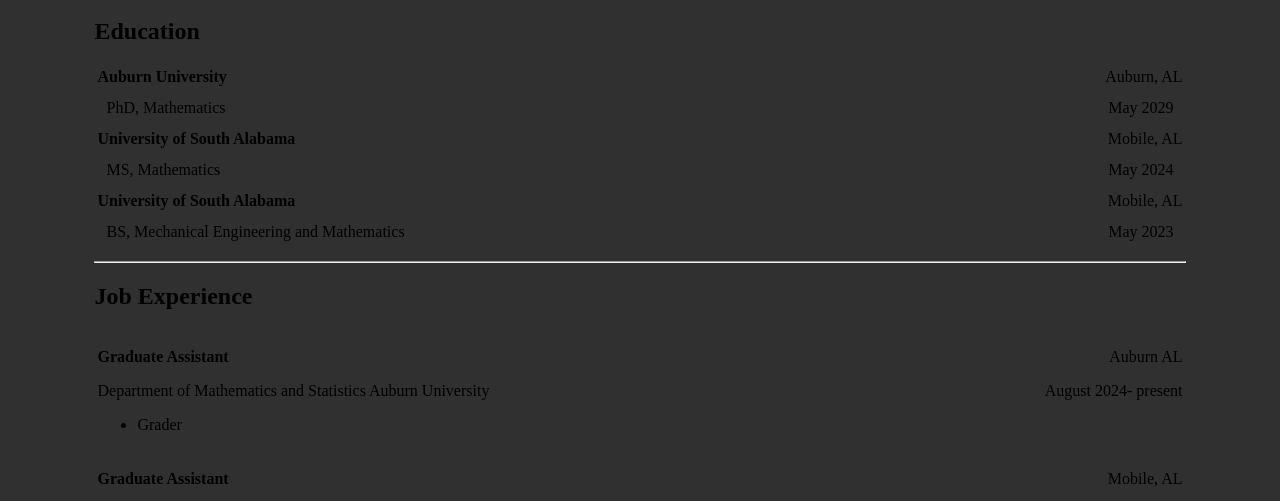
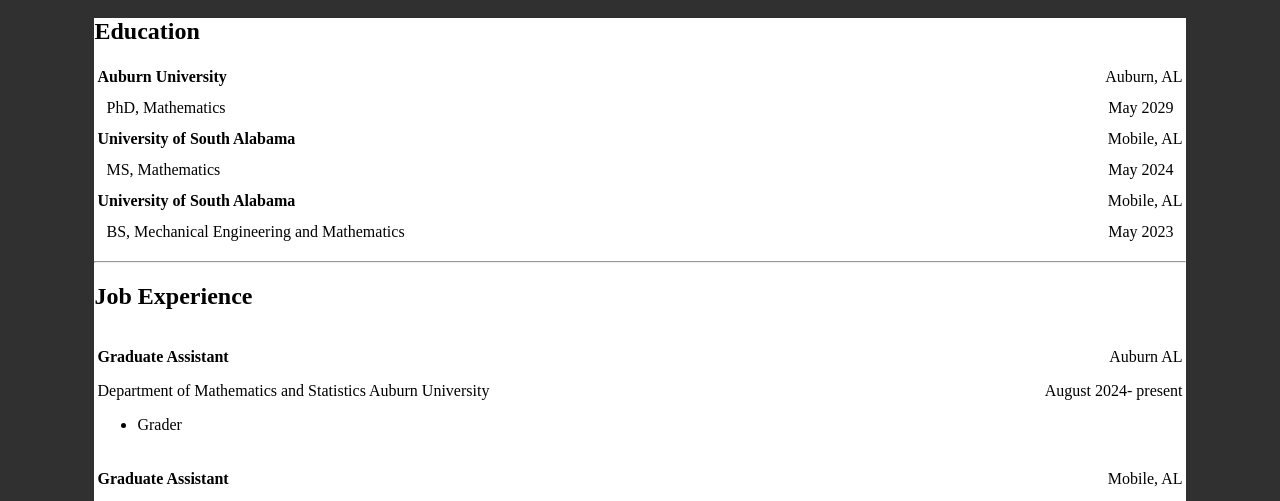
Before and after one commit to DanielHodgins/CV-Maker, a plain HTML site: page index.html in a window 1280 px wide. Shown: the part 220-721 px from the top of the page. Drawn offline with nearby package versions, Linux system fonts and the light colour scheme.

Commit message:
Update index.html

```diff
--- a/index.html
+++ b/index.html
@@ -35,7 +35,7 @@
     <div id="heading"></div>
 </header>
 <body style="background-color: #303030;">
-    <div class="content">
+    <div class="content" style="background-color: #ffffff;">
         <!-- Education Section -->
         <section>
             <h2>Education</h2>
```
